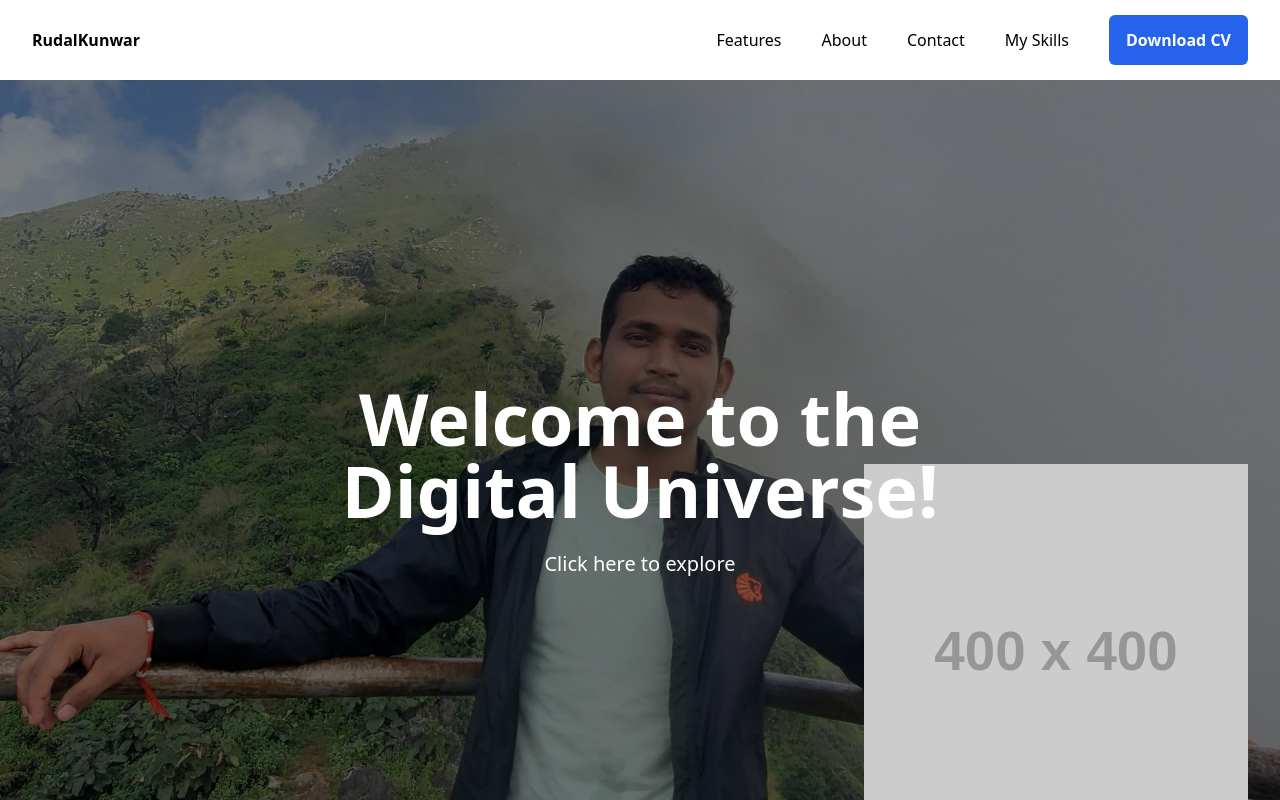
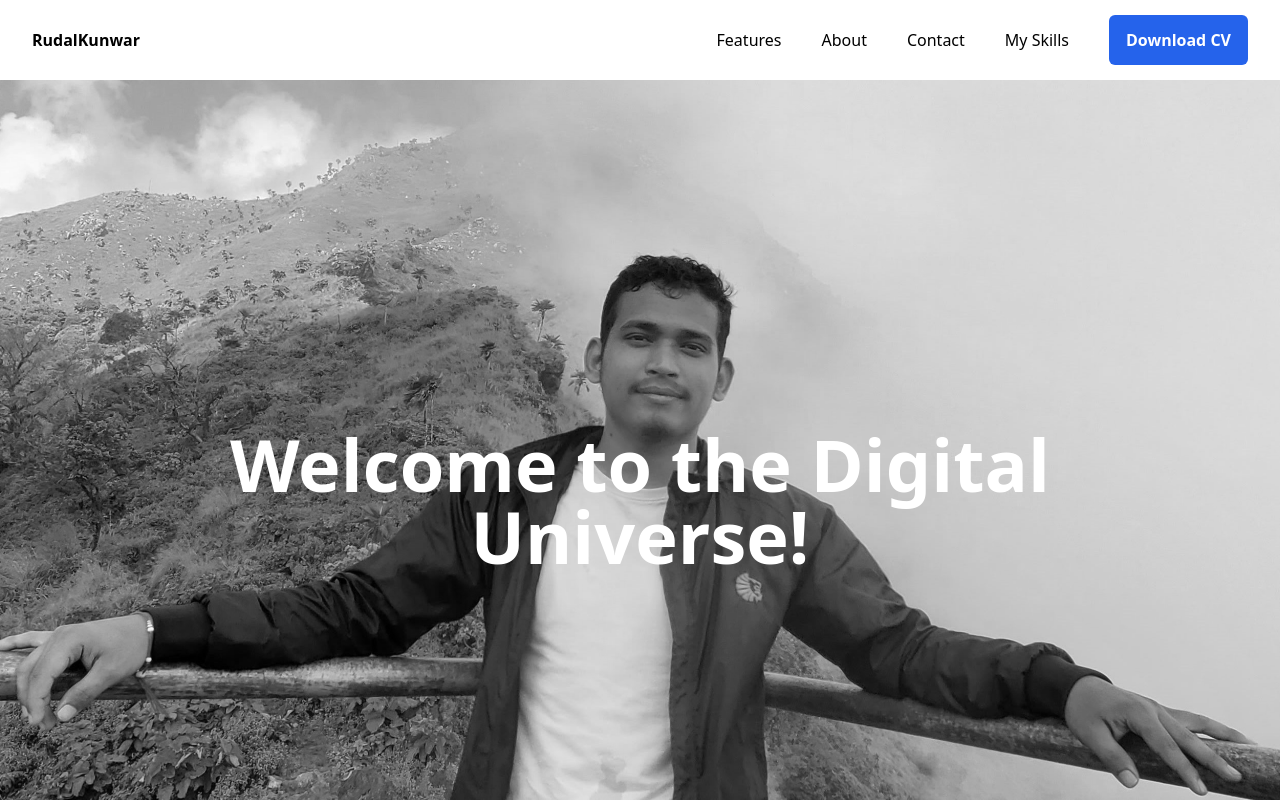
Before and after one commit to rudalkunwar/rudal-portfolio, a React (Create React App) app: page / in a window 1280 px wide. Shown: the top 800 px of the page. Built offline with nearby package versions, Linux system fonts and the light colour scheme.

Commit message:
time to deploy

```diff
--- a/package.json
+++ b/package.json
@@ -11,6 +11,7 @@
     "react-icons": "^5.0.1",
     "react-router-dom": "^6.22.0",
     "react-scripts": "5.0.1",
+    "react-spring": "^9.7.3",
     "web-vitals": "^2.1.4"
   },
   "scripts": {
--- a/src/components/Home.jsx
+++ b/src/components/Home.jsx
@@ -1,41 +1,17 @@
 import React from "react";
-import { motion } from "framer-motion";
 
 function Home() {
   return (
     <div
-      className="h-screen w-full bg-cover bg-center relative flex justify-center items-center overflow-hidden"
+      className="h-screen w-full bg-cover bg-center filter grayscale flex justify-center items-center"
       style={{ backgroundImage: `url(images/kuns.jpg)` }}
     >
-      <div className="absolute inset-0 bg-black opacity-50"></div>
-      <motion.div
-        initial={{ opacity: 0, y: -100 }}
-        animate={{ opacity: 1, y: 0 }}
-        transition={{ delay: 0.5, duration: 1.5, type: "spring", stiffness: 120 }}
-        className="text-center z-10"
-      >
+      <div className="lg:w-2/3 mt-10 text-center mx-auto">
         <h1 className="text-white font-bold text-4xl md:text-6xl xl:text-7xl">
-          <span className="block">Welcome to the</span>
-          <span className="block">Digital Universe!</span>
+          Welcome to the Digital Universe!
+          {/* <span className="text-white"><br/>I'm Rudal</span> */}
         </h1>
-        <motion.p
-          initial={{ opacity: 0 }}
-          animate={{ opacity: 1 }}
-          transition={{ delay: 2, duration: 1 }}
-          className="text-white mt-6 text-lg md:text-xl cursor-pointer hover:text-blue-400"
-          onClick={() => alert("Let's explore together!")}
-        >
-          Click here to explore
-        </motion.p>
-      </motion.div>
-      <motion.img
-        initial={{ opacity: 0, scale: 0.5 }}
-        animate={{ opacity: 1, scale: 1 }}
-        transition={{ delay: 1, duration: 1.5, type: "spring", stiffness: 120 }}
-        src="https://via.placeholder.com/400"
-        alt="Illustration"
-        className="absolute bottom-0 right-0 mb-8 mr-8 w-64 sm:w-96"
-      />
+      </div>
     </div>
   );
 }
--- a/src/components/partials/Footer.jsx
+++ b/src/components/partials/Footer.jsx
@@ -39,7 +39,7 @@ function Footer() {
             <ul className="text-gray-600">
               <li>
                 <Link
-                  to="#"
+                  to="https://github.com/rudalkunwar/"
                   className="flex items-center space-x-2 text-gray-600 hover:text-blue-500"
                 >
                   <BsGithub />
@@ -75,7 +75,7 @@ function Footer() {
               </li>
               <li>
                 <Link
-                  to="#"
+                  to="https://www.facebook.com/kuns.ruzal"
                   className="flex items-center space-x-2 text-gray-600 hover:text-blue-500"
                 >
                   <BsFacebook />
--- a/src/components/partials/Header.jsx
+++ b/src/components/partials/Header.jsx
@@ -7,6 +7,17 @@ function Header() {
   const toggleMenu = () => {
     setMenuOpen(!menuOpen);
   };
+  const handleDownload = () => {
+    const anchor = document.createElement("a");
+    anchor.href = "/cv/Rudal_kunwar_CV.pdf"; // Replace with the path to your PDF file
+    anchor.download = "Rudal-cv.pdf"; // Specify the filename for the downloaded file
+    anchor.click();
+    // // Delayed removal of the anchor element
+    // setTimeout(() => {
+    //   document.body.removeChild(anchor);
+    // }, 100);
+  };
+
   return (
     <header className="pb-6 bg-white lg:pb-0">
       <div className="px-4 mx-auto max-w-7xl sm:px-6 lg:px-8">
@@ -91,13 +102,12 @@ function Header() {
             </Link>
           </div>
 
-          <Link
-            to="/"
+          <button
+            onClick={handleDownload}
             className="items-center justify-center hidden px-4 py-3 ml-10 text-base font-semibold text-white transition-all duration-200 bg-blue-600 border border-transparent rounded-md lg:inline-flex hover:bg-blue-700 focus:bg-blue-700"
-            role="button"
           >
             Download CV
-          </Link>
+          </button>
         </nav>
 
         {/* xs to lg */}
@@ -139,13 +149,12 @@ function Header() {
           </div>
 
           <div className="px-6 mt-6">
-            <Link
-              to="/"
+            <button
+              onClick={handleDownload}
               className="inline-flex justify-center px-4 py-3 text-base font-semibold text-white transition-all duration-200 bg-blue-600 border border-transparent rounded-md tems-center hover:bg-blue-700 focus:bg-blue-700"
-              role="button"
             >
-            Download CV
-            </Link>
+              Download CV
+            </button>
           </div>
         </nav>
       </div>
```
Also changed, not shown: 2 other files (tests, documents, lock files or other folders).
